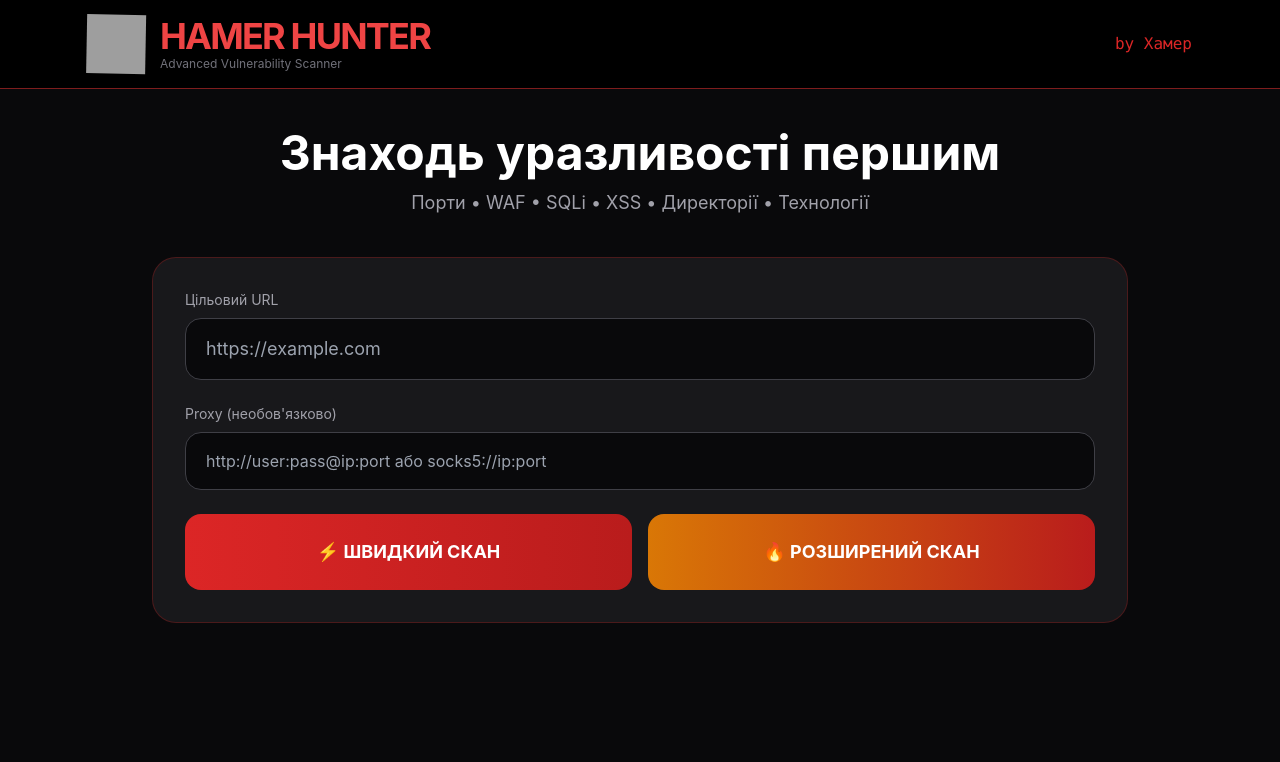
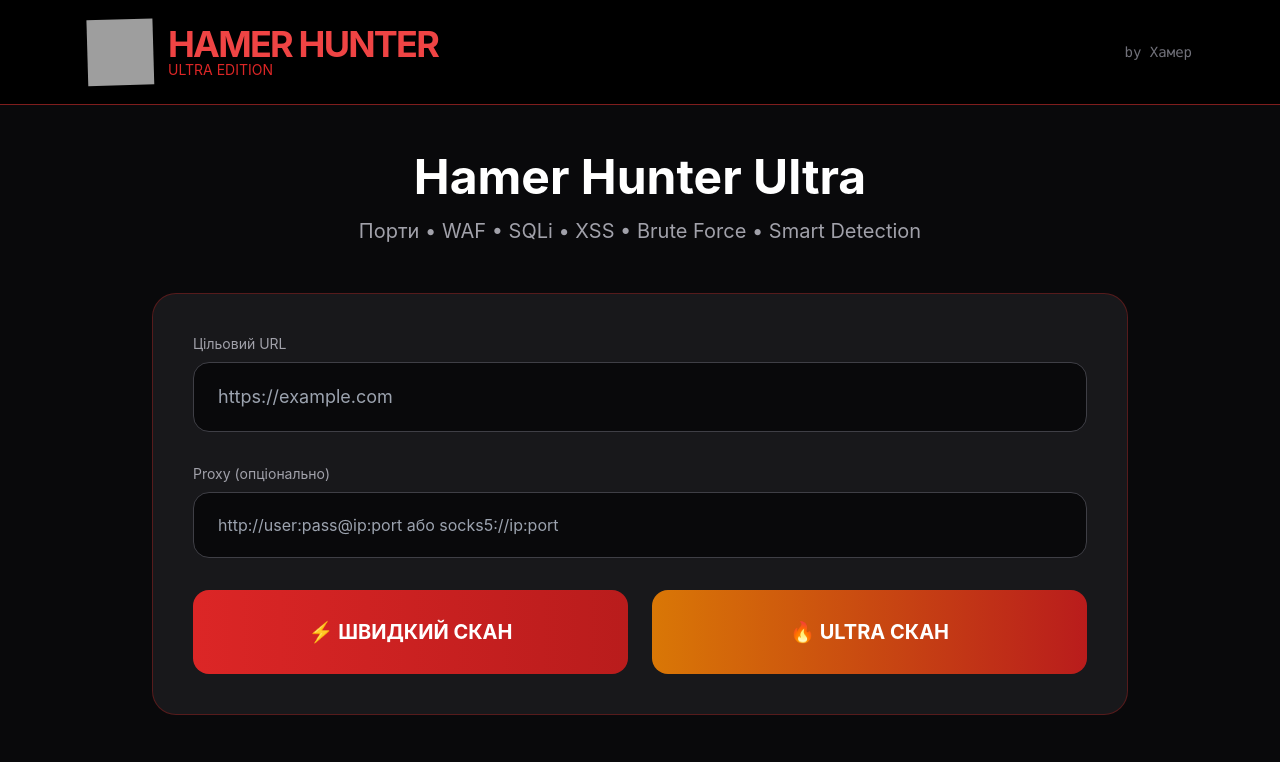
Before and after one commit to griselovsacha-pixel/hamer_hunter, a FastAPI app: page / in a window 1280 px wide. Shown: the top 762 px of the page. Run offline with FastAPI, Linux system fonts and the light colour scheme; some libraries are stand-ins or nearby versions; grey boxes are pictures that could not be loaded.

Commit message:
Update index.html

```diff
--- a/templates/index.html
+++ b/templates/index.html
@@ -3,68 +3,74 @@
 <head>
     <meta charset="UTF-8">
     <meta name="viewport" content="width=device-width, initial-scale=1.0">
-    <title>Hamer Hunter - Vulnerability Scanner</title>
+    <title>Hamer Hunter Ultra</title>
     <script src="https://cdn.tailwindcss.com"></script>
     <link rel="stylesheet" href="https://cdnjs.cloudflare.com/ajax/libs/font-awesome/6.5.0/css/all.min.css">
     <style>
         body { font-family: 'Inter', sans-serif; }
-        .lion-logo { animation: roar 4s infinite alternate; }
-        @keyframes roar { 0% { transform: scale(1) rotate(-5deg); } 100% { transform: scale(1.08) rotate(5deg); } }
+        .lion-logo { animation: roar 3s infinite alternate; }
+        @keyframes roar { 0% { transform: scale(1) rotate(-4deg); } 100% { transform: scale(1.07) rotate(4deg); } }
     </style>
 </head>
 <body class="bg-zinc-950 text-white">
     <div class="min-h-screen">
-        <header class="border-b border-red-900 bg-black py-4">
+        <header class="border-b border-red-900 bg-black py-5">
             <div class="max-w-6xl mx-auto px-6 flex items-center justify-between">
                 <div class="flex items-center gap-4">
-                    <img src="https://i.ibb.co/pbwGZ/Fierce-red-lion.png" alt="Hamer Hunter" class="w-14 h-14 lion-logo">
+                    <img src="https://i.ibb.co/pbwGZ/Fierce-red-lion.png" alt="Hamer Hunter" class="w-16 h-16 lion-logo">
                     <div>
                         <h1 class="text-4xl font-bold tracking-tighter text-red-500">HAMER HUNTER</h1>
-                        <p class="text-xs text-zinc-500">Advanced Vulnerability Scanner</p>
+                        <p class="text-red-600 text-sm -mt-1">ULTRA EDITION</p>
                     </div>
                 </div>
-                <div class="text-red-600 font-mono">by Хамер</div>
+                <div class="text-zinc-500 font-mono text-sm">by Хамер</div>
             </div>
         </header>
 
-        <div class="max-w-5xl mx-auto px-6 py-10">
-            <div class="text-center mb-10">
-                <h2 class="text-5xl font-bold mb-3">Знаходь уразливості першим</h2>
-                <p class="text-zinc-400 text-lg">Порти • WAF • SQLi • XSS • Директорії • Технології</p>
+        <div class="max-w-5xl mx-auto px-6 py-12">
+            <div class="text-center mb-12">
+                <h2 class="text-5xl font-bold mb-4">Hamer Hunter Ultra</h2>
+                <p class="text-zinc-400 text-xl">Порти • WAF • SQLi • XSS • Brute Force • Smart Detection</p>
             </div>
 
-            <div class="bg-zinc-900 rounded-3xl p-8 border border-red-900/50">
-                <form id="scanForm" class="space-y-6">
+            <div class="bg-zinc-900 rounded-3xl p-10 border border-red-900/60">
+                <form id="scanForm" class="space-y-8">
                     <div>
                         <label class="block text-sm text-zinc-400 mb-2">Цільовий URL</label>
-                        <input type="url" id="target_url" class="w-full bg-zinc-950 border border-zinc-700 rounded-2xl px-5 py-4 text-lg focus:border-red-600"
+                        <input type="url" id="target_url"
+                               class="w-full bg-zinc-950 border border-zinc-700 rounded-2xl px-6 py-5 text-lg focus:border-red-600 focus:outline-none"
                                placeholder="https://example.com" required>
                     </div>
 
                     <div>
-                        <label class="block text-sm text-zinc-400 mb-2">Proxy (необов'язково)</label>
-                        <input type="text" id="proxy" class="w-full bg-zinc-950 border border-zinc-700 rounded-2xl px-5 py-4"
+                        <label class="block text-sm text-zinc-400 mb-2">Proxy (опціонально)</label>
+                        <input type="text" id="proxy"
+                               class="w-full bg-zinc-950 border border-zinc-700 rounded-2xl px-6 py-5"
                                placeholder="http://user:pass@ip:port або socks5://ip:port">
                     </div>
 
-                    <div class="grid grid-cols-2 gap-4">
+                    <div class="grid grid-cols-2 gap-6">
                         <button type="button" onclick="startScan('quick')"
-                                class="bg-gradient-to-r from-red-600 to-red-700 py-6 rounded-2xl font-bold text-lg hover:brightness-110">
+                                class="bg-gradient-to-r from-red-600 to-red-700 py-7 rounded-2xl font-bold text-xl hover:brightness-110 transition">
                             ⚡ ШВИДКИЙ СКАН
                         </button>
                         <button type="button" onclick="startScan('full')"
-                                class="bg-gradient-to-r from-amber-600 to-red-700 py-6 rounded-2xl font-bold text-lg hover:brightness-110">
-                            🔥 РОЗШИРЕНИЙ СКАН
+                                class="bg-gradient-to-r from-amber-600 to-red-700 py-7 rounded-2xl font-bold text-xl hover:brightness-110 transition">
+                            🔥 ULTRA СКАН
                         </button>
                     </div>
                 </form>
 
-                <div id="results" class="hidden mt-10">
-                    <div class="flex justify-between mb-4">
-                        <h3 class="text-2xl font-bold">Результати сканування</h3>
-                        <button onclick="resetScan()" class="text-zinc-400 hover:text-white px-5 py-2 border border-zinc-700 rounded-xl">Новий скан</button>
+                <!-- Результати -->
+                <div id="results" class="hidden mt-12">
+                    <div class="flex justify-between items-center mb-6">
+                        <h3 class="text-3xl font-bold">Результати сканування</h3>
+                        <button onclick="resetScan()"
+                                class="px-6 py-3 border border-zinc-700 hover:border-red-600 rounded-2xl transition">
+                            Новий скан
+                        </button>
                     </div>
-                    <div id="scanContent" class="space-y-6"></div>
+                    <div id="scanContent" class="space-y-8"></div>
                 </div>
             </div>
         </div>
@@ -79,10 +85,10 @@
 
             document.getElementById('results').classList.remove('hidden');
             document.getElementById('scanContent').innerHTML = `
-                <div class="text-center py-20">
-                    <div class="animate-spin w-20 h-20 border-4 border-red-600 border-t-transparent rounded-full mx-auto mb-6"></div>
-                    <p class="text-2xl">Виконується ${type === 'quick' ? 'швидкий' : 'повний'} скан...</p>
-                    <p class="text-zinc-500 mt-3">Перевіряємо порти, WAF, вразливості та захист</p>
+                <div class="text-center py-24">
+                    <div class="animate-spin w-24 h-24 border-4 border-red-600 border-t-transparent rounded-full mx-auto mb-8"></div>
+                    <p class="text-2xl font-semibold">Виконується ${type === 'full' ? 'ULTRA' : 'Швидкий'} скан...</p>
+                    <p class="text-zinc-500 mt-4">Аналізую технології, порти, вразливості та генерую тести...</p>
                 </div>
             `;
 
@@ -92,45 +98,47 @@
             if (proxy) formData.append('proxy', proxy);
 
             try {
-                const res = await fetch('/scan', { method: 'POST', body: formData });
-                const data = await res.json();
+                const response = await fetch('/scan', {
+                    method: 'POST',
+                    body: formData
+                });
+                const data = await response.json();
 
                 if (data.error) {
-                    document.getElementById('scanContent').innerHTML = `<div class="text-red-400 text-center p-10">${data.error}</div>`;
+                    document.getElementById('scanContent').innerHTML = `<div class="bg-red-950 p-10 rounded-2xl text-red-400 text-center">${data.error}</div>`;
                     return;
                 }
 
                 displayResults(data);
             } catch (e) {
-                document.getElementById('scanContent').innerHTML = `<div class="text-red-400 text-center p-10">Помилка з'єднання</div>`;
+                document.getElementById('scanContent').innerHTML = `<div class="text-red-400 text-center p-10">Помилка з'єднання з сервером</div>`;
             }
         }
 
         function displayResults(data) {
-            let html = `<div class="bg-zinc-950 border border-zinc-800 rounded-2xl p-7">`;
-            html += `<p class="text-emerald-400 text-xl">✅ Скан завершено: <strong>${data.target}</strong></p>`;
-            html += `<p class="text-xs text-zinc-500 mt-1">Час: ${data.timestamp} | Proxy: ${data.proxy}</p>`;
+            let html = `<div class="bg-zinc-950 border border-zinc-800 rounded-3xl p-8">`;
+            html += `<p class="text-emerald-400 text-2xl mb-2">✅ Скан завершено</p>`;
+            html += `<p class="text-zinc-400">${data.target} | ${data.timestamp}</p>`;
 
             if (data.findings && data.findings.length > 0) {
                 data.findings.forEach(f => {
-                    const color = f.severity === 'Critical' ? 'red' :
-                                 f.severity === 'High' ? 'orange' :
-                                 f.severity === 'Medium' ? 'amber' : 'blue';
+                    let color = 'blue';
+                    if (f.severity === 'Critical') color = 'red';
+                    else if (f.severity === 'High') color = 'orange';
+                    else if (f.severity === 'Medium') color = 'amber';
 
                     html += `
-                        <div class="mt-6 p-6 border-l-4 border-${color}-600 bg-zinc-900/70 rounded-r-2xl">
-                            <div class="flex justify-between items-start">
-                                <div>
-                                    <span class="font-bold text-lg">${f.type}</span>
-                                    <span class="ml-3 text-xs px-3 py-1 bg-${color}-900 text-${color}-400 rounded-full">${f.severity}</span>
-                                </div>
+                        <div class="mt-8 border-l-4 border-${color}-600 bg-zinc-900 p-6 rounded-r-3xl">
+                            <div class="flex justify-between">
+                                <span class="font-bold text-xl">${f.type}</span>
+                                <span class="px-4 py-1 text-xs font-mono bg-${color}-900 text-${color}-400 rounded-full">${f.severity}</span>
                             </div>
                             <p class="text-zinc-300 mt-3">${f.description}</p>
-                            ${f.fix ? `<p class="text-emerald-400 text-sm mt-3"><strong>Як виправити:</strong> ${f.fix}</p>` : ''}
+                            ${f.fix ? `<p class="mt-4 text-emerald-400 text-sm"><strong>Рекомендація:</strong> ${f.fix}</p>` : ''}
                         </div>`;
                 });
             } else {
-                html += `<div class="text-emerald-400 p-10 text-center">Вразливостей не виявлено на базовому рівні.</div>`;
+                html += `<div class="text-emerald-400 text-center py-16 text-xl">Вразливостей не знайдено на даному рівні.</div>`;
             }
 
             html += `</div>`;
```
